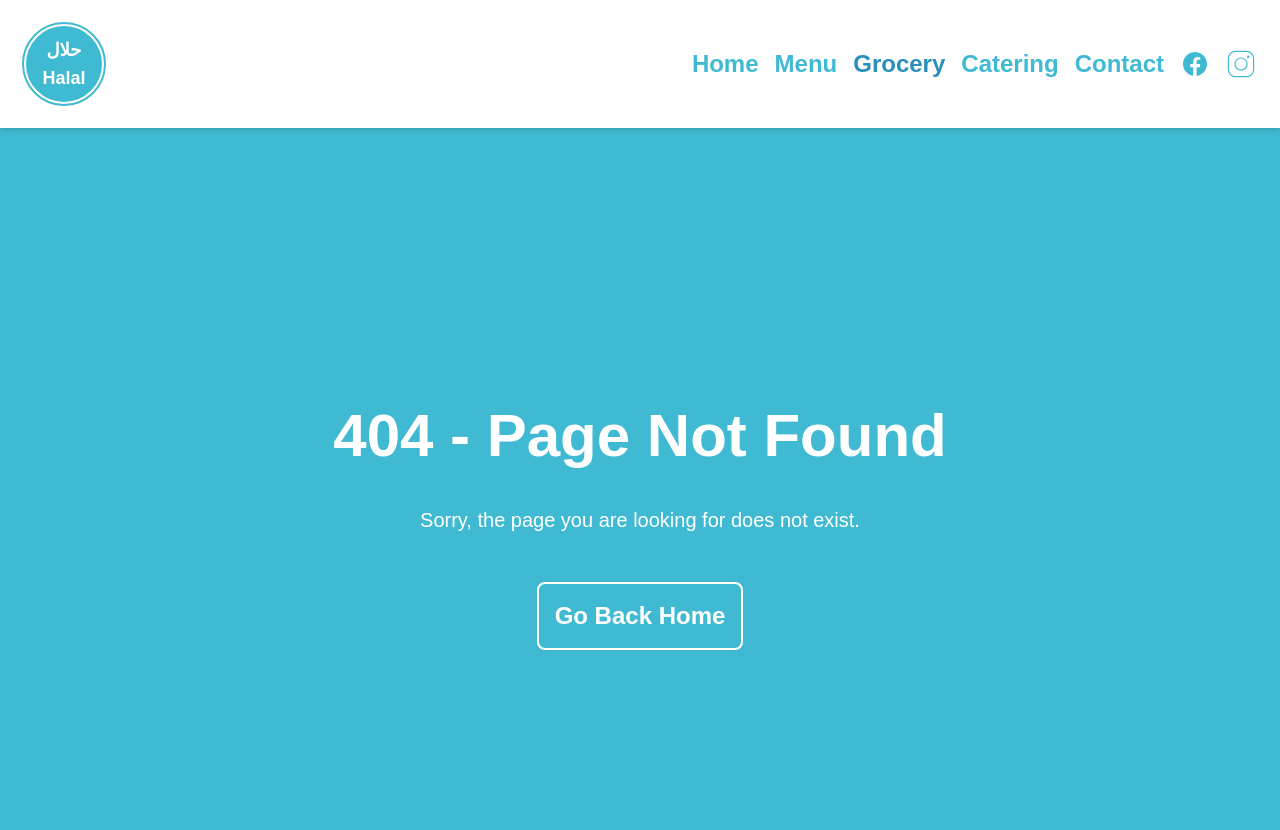
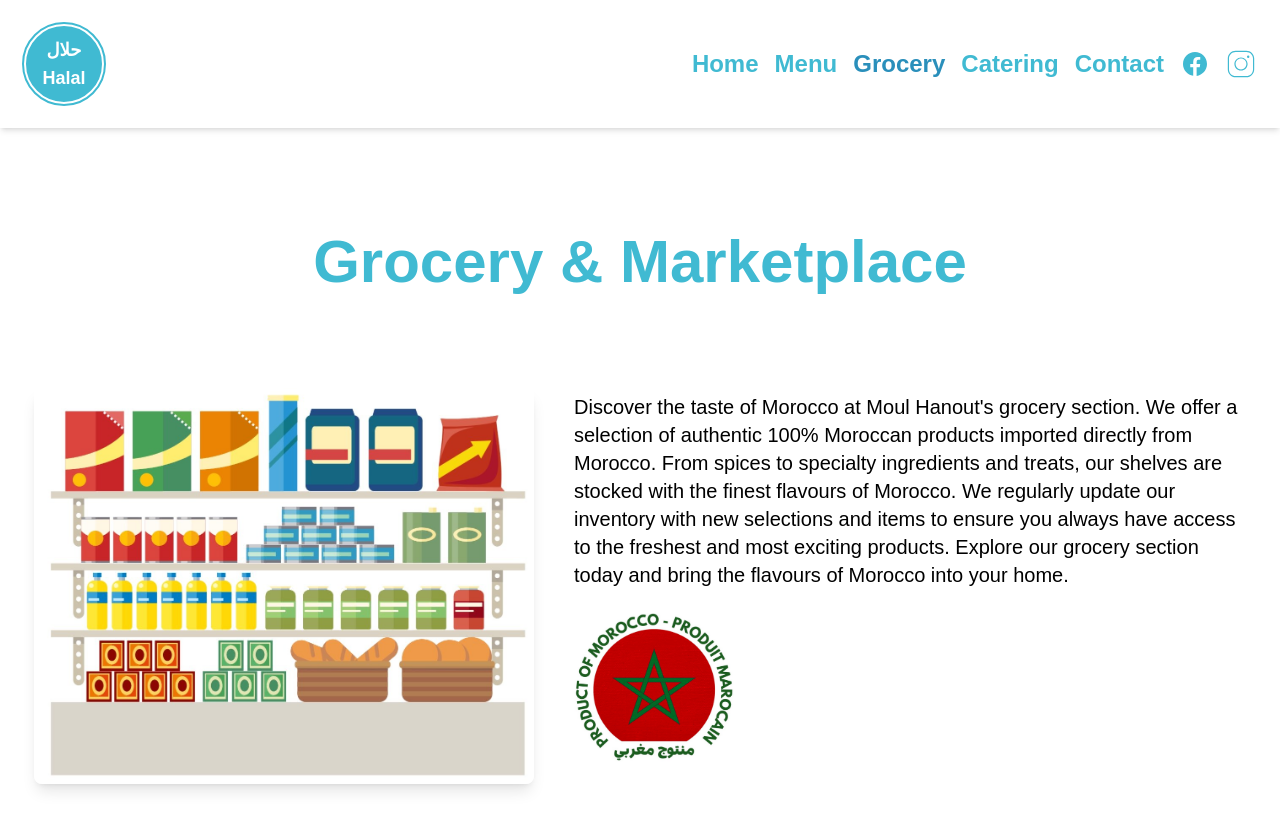
Before and after one commit to abdullahmorrison/moul-hanout, a Next.js app: page /grocery in a window 1280 px wide. Before the commit this address had no page. Shown: the top 830 px of the page. Built offline with nearby package versions, Linux system fonts and the light colour scheme.

Commit message:
created grocery page

```diff
--- /dev/null
+++ b/src/app/grocery/page.tsx
@@ -0,0 +1,39 @@
+import Image from "next/image";
+
+export default function Grocery() {
+  return (
+    <div className="flex min-h-screen flex-col items-center justify-center gap-20 p-6">
+      <h2 className="mb-4 text-6xl font-bold text-primary">
+        Grocery & Marketplace
+      </h2>
+      <div className="mb-10 flex w-full max-lg:flex-wrap justify-center gap-10">
+        <Image
+          src="/grocery.jpg"
+          alt="Moul Hanout Grocery"
+          className="rounded-lg shadow-lg"
+          width={500}
+          height={500}
+        />
+        <div className="flex max-w-2xl flex-col justify-center">
+          <p className="mb-6 max-w-2xl text-xl">
+            Discover the taste of Morocco at Moul Hanout&apos;s grocery section.
+            We offer a selection of authentic 100% Moroccan products imported
+            directly from Morocco. From spices to specialty ingredients and
+            treats, our shelves are stocked with the finest flavours of Morocco.
+            We regularly update our inventory with new selections and items to
+            ensure you always have access to the freshest and most exciting
+            products. Explore our grocery section today and bring the flavours
+            of Morocco into your home.
+          </p>
+          <Image
+            src="/product-of-morocco.png"
+            alt="Product of Morocco"
+            className="mb-4 h-auto w-40"
+            width={160}
+            height={160}
+          />
+        </div>
+      </div>
+    </div>
+  );
+}
```
Also changed, not shown: public/grocery.jpg (added), public/product-of-morocco.png (added).
